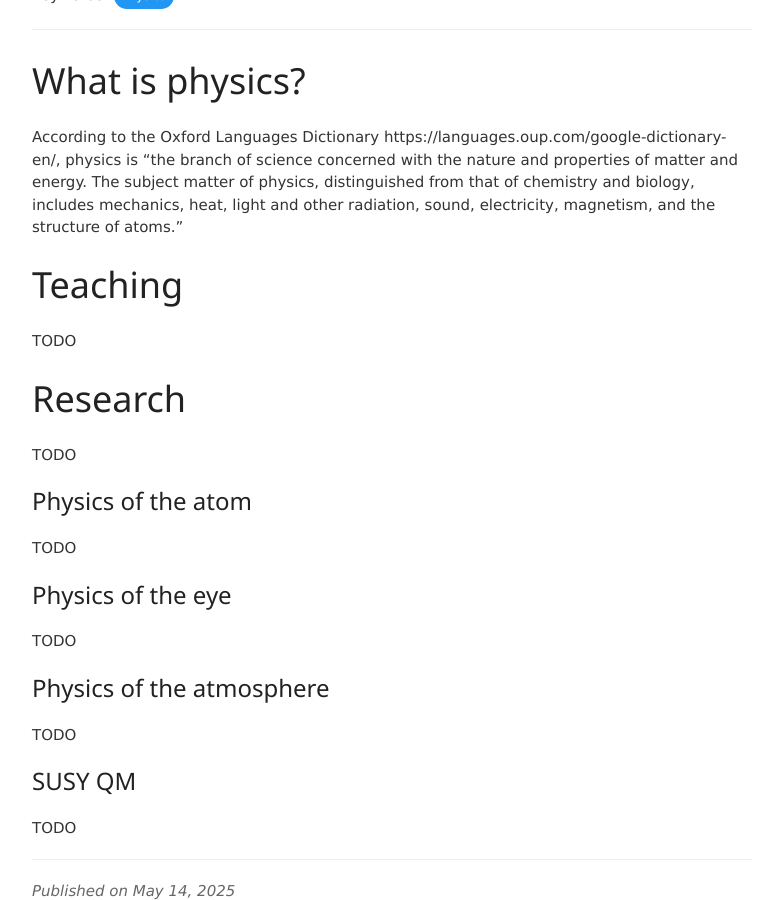
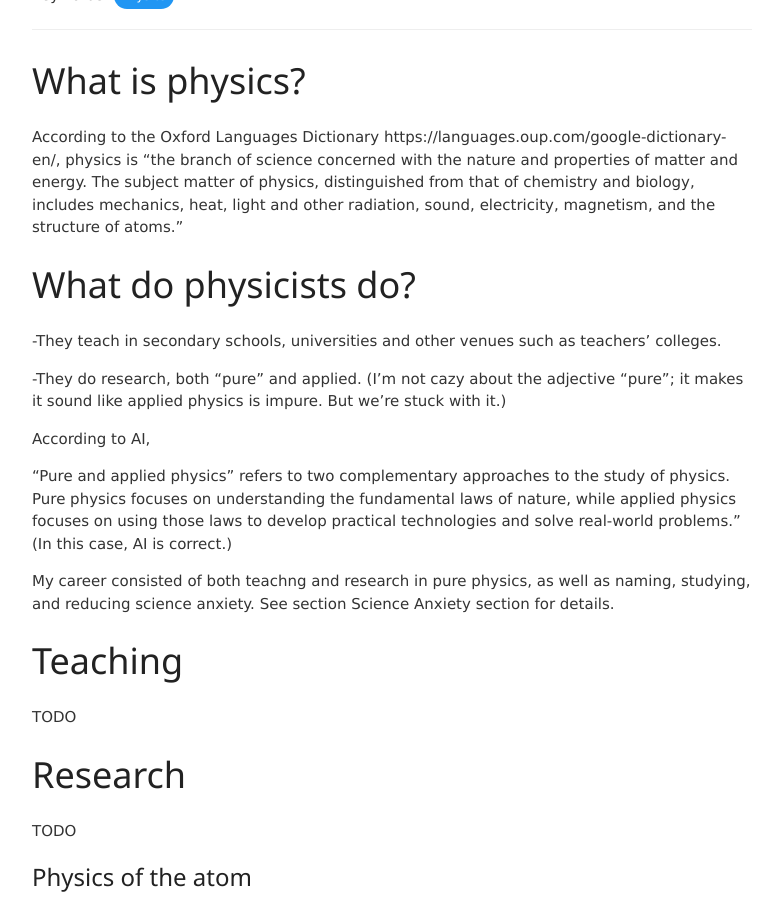
Before and after one commit to jvmallow/jvmallow.github.io, a Jekyll site: the page built from _posts/2025-05-14-Physics.md, in a window 1280 px wide and 900 px high, scrolled down 340 px. Shown: the whole window, without its empty margins (248-1028 px from the left). Built offline with Jekyll 4.4.1, drawn with Linux system fonts in a browser that asks for light colours; a script that is not in the unit is left out.

Commit message:
Update 2025-05-14-Physics.md

```diff
--- a/_posts/2025-05-14-Physics.md
+++ b/_posts/2025-05-14-Physics.md
@@ -9,6 +9,18 @@ tags: [Physics]
 
 # What is physics?
 According to the Oxford Languages Dictionary https://languages.oup.com/google-dictionary-en/, physics is “the branch of science concerned with the nature and properties of matter and energy. The subject matter of physics, distinguished from that of chemistry and biology, includes mechanics, heat, light and other radiation, sound, electricity, magnetism, and the structure of atoms.”
+
+# What do physicists do?
+
+-They teach in secondary schools, universities and other venues such as teachers' colleges.
+
+-They do research, both "pure" and applied. (I'm not cazy about the adjective "pure"; it makes it sound like applied physics is impure.  But we're stuck with it.)
+
+According to AI,
+
+"Pure and applied physics" refers to two complementary approaches to the study of physics. Pure physics focuses on understanding the fundamental laws of nature, while applied physics focuses on using those laws to develop practical technologies and solve real-world problems."  (In this case, AI is correct.)
+
+My career consisted of both teachng and research in pure physics, as well as naming, studying, and reducing science anxiety. See section Science Anxiety section for details.
 
 # Teaching
 
```
